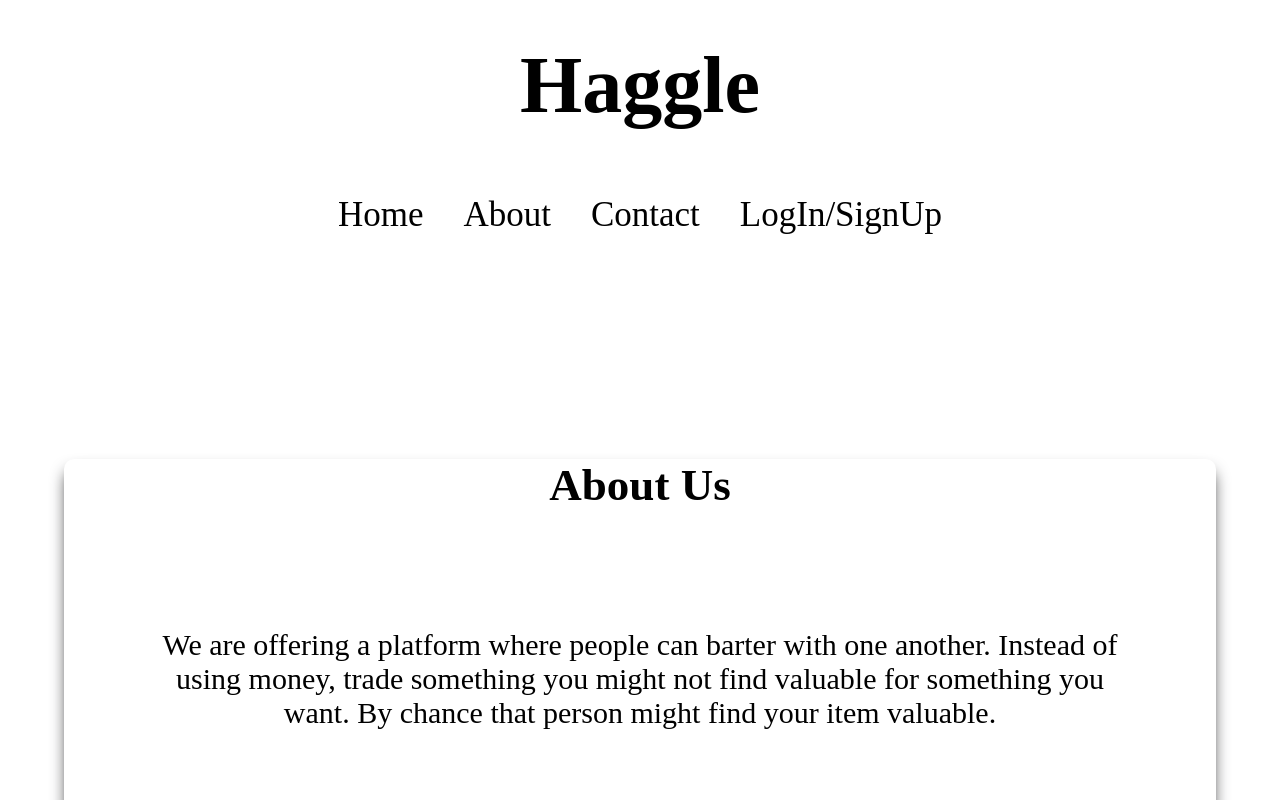
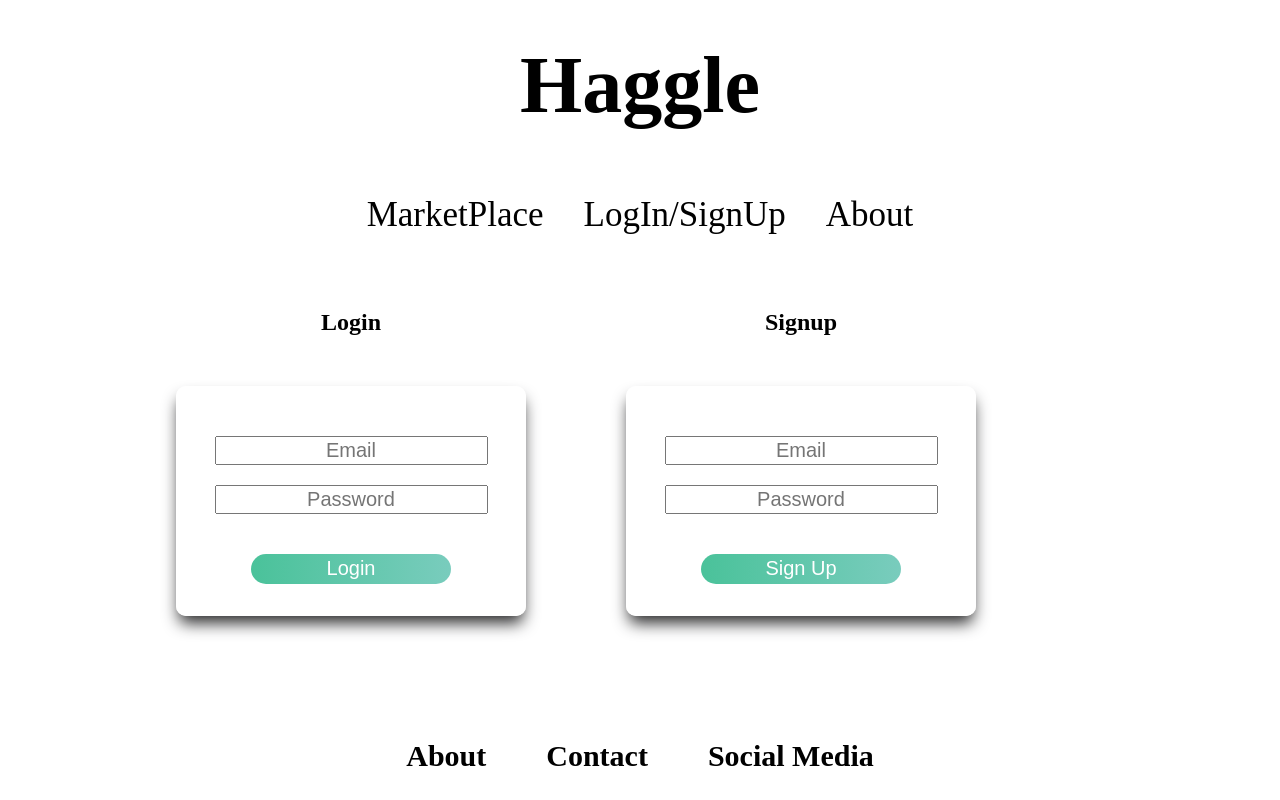
Before and after one commit to Calvinkim4/Haggle, a React (Create React App) app in the folder client/: page /logsign in a window 1280 px wide. Shown: the top 800 px of the page. Built offline with nearby package versions, Linux system fonts and the light colour scheme; no server answers; a web font is replaced by a local one.

Commit message:
Moved components, replaced home with marketplace

```diff
--- a/client/src/App.css
+++ b/client/src/App.css
@@ -40,10 +40,15 @@ body {
   border: 4px solid white;
 }
 
-.nav-bar > li {
+.nav-bar-link {
+  text-decoration: none;
+}
+
+.nav-bar-link > li {
   display: inline;
   padding: 20px;
   font-size: 35px;
+  color: black;
 }
 
 .contact-div {
--- a/client/src/App.js
+++ b/client/src/App.js
@@ -78,45 +78,44 @@ class App extends Component {
       <div className="App">
         <h1 className='title'>Haggle</h1>
         <nav className='nav-bar'>
-          <li>Home</li>
-          <li>About</li>
-          <li>Contact</li>
-          <li>LogIn/SignUp</li>
+          <Link className='nav-bar-link' to='/marketplace'><li>MarketPlace</li></Link>
+          <Link className='nav-bar-link' to='logsign'><li>LogIn/SignUp</li></Link>
+          <Link className='nav-bar-link' to='/about'><li>About</li></Link>
         </nav>
 
-        <About />
+        {/* <About /> */}
 
-        <Contact />
-        <div className='contact-div'>
-          { !isSignedIn &&
-            <div className='register'>
-              <div className='homepage'>
+        {/* <Contact /> */}
+        {/* <div className='contact-div'> */}
+          {/* { !isSignedIn && */}
+            {/* <div className='register'> */}
+              {/* <div className='homepage'>
                 <Login isSignedIn={isSignedIn} handleLogin={this.loginUser}/>
 
                 <Signup isSignedIn={isSignedIn} handleSignUp={this.signUpUser}/>
-              </div>
-            </div>
-          }
+              </div> */}
+            {/* </div> */}
+          {/* } */}
 
-          { isSignedIn &&
-            <div>
-              <button className='signout-btn' onClick={this.signOut}> Sign out</button>
+          {/* // { isSignedIn && */}
+            {/* <div> */}
+              {/* <button className='signout-btn' onClick={this.signOut}> Sign out</button> */}
               {/* <Header /> */}
               {/* <Redirect from="/" to="/dashboard" /> */}
               {/* <Dashboard userId={this.state.user.id}/> */}
 
 
-              <Container userId={this.state.user.id}/>
+              {/* <Container userId={this.state.user.id}  isSignedIn={isSignedIn} handleLogin={this.loginUser} handleSignUp={this.signUpUser}/> */}
 
               {/* <main>
                   <Route exact path='/dashboard' render={(props) => <Dashboard {...props} userId={this.state.user.id} />}/>
                   <Route exact path='/marketplace' component={MarketPlace}/>
                   <Route exact path='/category' component={SpecificCategory}/>
               </main> */}
-            </div>
+            {/* </div> */}
 
-          }
-        </div>
+          {/* } */}
+        {/* </div> */}
 
         {/* <Link to='/dashboard'>Dashboard</Link> */}
         {/* <div className='homepage'>
@@ -129,6 +128,13 @@ class App extends Component {
           <Route exact path='/marketplace' component={MarketPlace}/>
         </main> */}
 
+        <main>
+          {/* <Redirect from="/" to="/marketplace" /> */}
+          <Route exact path='/marketplace' render={(props) => <MarketPlace {...props}/>}/>
+          <Route exact path='/about' component={About}/>
+          <Route exact path='/logsign' render={(props) => <Container userId={this.state.user.id} isSignedIn={isSignedIn} handleLogin={this.loginUser} handleSignUp={this.signUpUser} {...props}/>}/>
+        </main>
+
         <Footer />
 
       </div>
--- a/client/src/components/About.jsx
+++ b/client/src/components/About.jsx
@@ -1,12 +1,17 @@
 import React, { Component } from 'react';
+import Contact from './Contact';
 
 class About extends Component {
     render(){
         return(
-            <div className='contact-div'>
-                <h2>About Us</h2>
-                <p>We are offering a platform where people can barter with one another. Instead of using money, trade something you might not find valuable for something you want. By chance that person might find your item valuable. </p>
+            <div>
+                <div className='contact-div'>
+                    <h2>About Us</h2>
+                    <p>We are offering a platform where people can barter with one another. Instead of using money, trade something you might not find valuable for something you want. By chance that person might find your item valuable. </p>
+                </div>
+                <Contact />
             </div>
+
         )
     }
 }
--- a/client/src/components/Container.jsx
+++ b/client/src/components/Container.jsx
@@ -4,6 +4,8 @@ import Dashboard from './Dashboard';
 import MarketPlace from './MarketPlace';
 import SpecificCategory from './SpecificCategory';
 import Header from './Header';
+import Login from './Login';
+import Signup from './Signup';
 
 
 class Container extends Component {
@@ -14,24 +16,55 @@ class Container extends Component {
         }
     }
 
-    setCategory = (event) => {
-        let value = event.target.type;
-        this.setState({
-            category: value
-        })
-    }
+    // setCategory = (event) => {
+    //     let value = event.target.type;
+    //     this.setState({
+    //         category: value
+    //     })
+    // }
 
     render() {
         return (
             <div>
-                <Header />
+                {/* <Header /> */}
 
-                <main>
+                <div>
+                    { !this.props.isSignedIn &&
+                        <div className='register'>
+                            <div className='homepage'>
+                                <Login handleLogin={this.props.handleLogin}/>
+
+                                <Signup handleSignUp={this.props.handleSignUp}/>
+                            </div>
+                        </div>
+                    }
+
+                    { this.props.isSignedIn &&
+                        <div>
+                        <button className='signout-btn' onClick={this.signOut}> Sign out</button>
+                        {/* <Header /> */}
+                        {/* <Redirect from="/" to="/dashboard" /> */}
+                        <Dashboard userId={this.props.userId}/>
+
+
+                        {/* <Container userId={this.state.user.id}  isSignedIn={isSignedIn} handleLogin={this.loginUser} handleSignUp={this.signUpUser}/> */}
+
+                        {/* <main>
+                            <Route exact path='/dashboard' render={(props) => <Dashboard {...props} userId={this.state.user.id} />}/>
+                            <Route exact path='/marketplace' component={MarketPlace}/>
+                            <Route exact path='/category' component={SpecificCategory}/>
+                        </main> */}
+                        </div>
+
+                    }
+                </div>
+
+                {/* <main>
                   <Route exact path="/" render={() => (<Redirect to="/dashboard"/>)}/>
                   <Route exact path='/dashboard' render={(props) => <Dashboard {...props} userId={this.props.userId} />}/>
                   <Route exact path='/marketplace' render={(props) => <MarketPlace {...props} setCategory={this.setCategory} />}/>
                   <Route exact path='/category' render={(props) => <SpecificCategory {...props} category={this.state.category} />}/>
-              </main>
+              </main> */}
             </div>
         )
     }
--- a/client/src/components/Header.jsx
+++ b/client/src/components/Header.jsx
@@ -7,8 +7,8 @@ class Header extends Component {
     render() {
         return(
             <div>
-                <Link to='/dashboard'>Dashboard</Link>
-                <Link to='/marketplace'>MarketPlace</Link>
+                {/* <Link to='/dashboard'>Dashboard</Link> */}
+                {/* <Link to='/marketplace'>MarketPlace</Link> */}
                 {/* <Redirect from="/" to="/dashboard" />  */}
 
                 {/* <main>
--- a/client/src/components/Login.jsx
+++ b/client/src/components/Login.jsx
@@ -45,7 +45,7 @@ class Login extends Component {
 
   render () {
     const { showError } = this.state;
-    const { isSignedIn } = this.props;
+    // const { isSignedIn } = this.props;
 
     let errorMessage
 
--- a/client/src/components/Signup.jsx
+++ b/client/src/components/Signup.jsx
@@ -38,7 +38,7 @@ class Signup extends Component {
 
   render () {
     const { showError } = this.state;
-    const { isSignedIn } = this.props;
+    // const { isSignedIn } = this.props;
 
     let errorMessage
 
```
